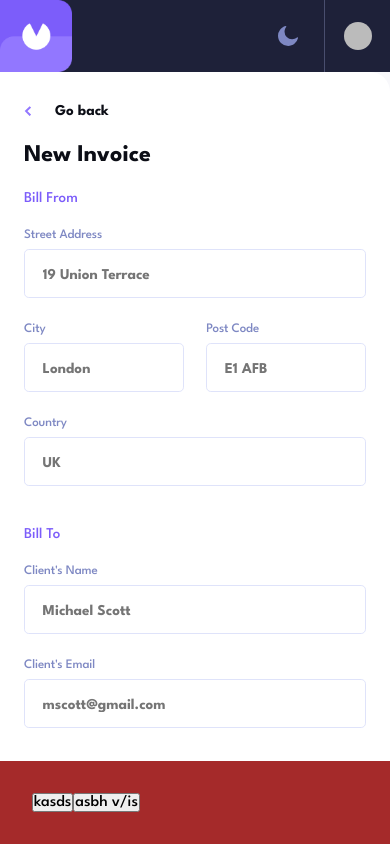
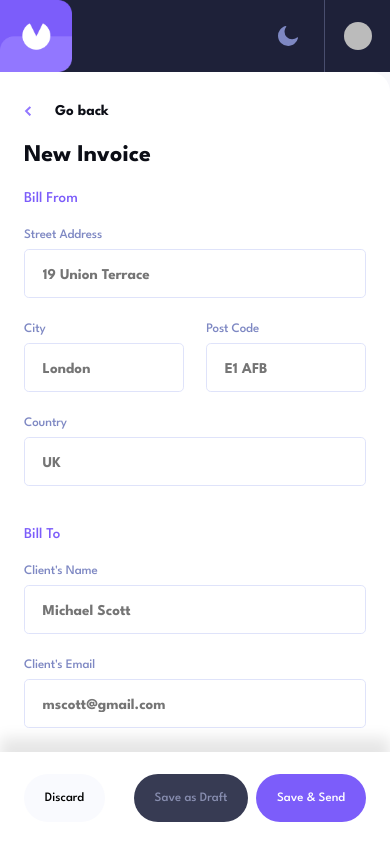
Before and after one commit to Kl3va/Invoice-Orbit, a React (Vite) app in the folder frontend/: page / in a window 390 px wide. Shown: the top 844 px of the page. Built offline with nearby package versions, Linux system fonts and the light colour scheme; no server answers; sample sign-in values are in the browser's storage; some icons are missing.

Commit message:
feat: form fully responsive

```diff
--- a/frontend/src/components/Main-Form/MainFormTemplate.tsx
+++ b/frontend/src/components/Main-Form/MainFormTemplate.tsx
@@ -2,16 +2,22 @@ import GobackButton from 'components/GobackButton/GobackButton'
 import {
   CurrencyContainer,
   DateAndTermsContainer,
+  DiscardButton,
+  DraftButton,
   FormButtonsContainer,
   FormInvoiceContainer,
   GobackFormBtnWrapper,
   InvoiceFormContainer,
+  ItemListHeading,
   ItemListWrapper,
   ListContainer,
   LocationContainer,
+  SubmitButtonsContainer,
 } from 'components/Main-Form/MainFormTemplateStyles'
 
 const MainFormTemplate = () => {
+  const isEditing = false
+
   return (
     <FormInvoiceContainer>
       <GobackFormBtnWrapper>
@@ -88,9 +94,11 @@ const MainFormTemplate = () => {
             <div>
               <label>Payment Terms</label>
               <select name='terms' id='terms' required>
-                <option value='select'>Select Payment Terms</option>
+                <option value='' hidden>
+                  Select Payment Terms
+                </option>
                 <option value='1'>Next 1 day</option>
-                <option value='7'>Next 7 day</option>
+                <option value='7'>Next 7 days</option>
                 <option value='14'>Next 14 days</option>
                 <option value='30'>Next 30 days</option>
               </select>
@@ -105,7 +113,9 @@ const MainFormTemplate = () => {
           <CurrencyContainer>
             <label>Currency</label>
             <select name='terms' id='terms' required>
-              <option value='select'>Select Currency</option>
+              <option value='' hidden>
+                Select Currency
+              </option>
               <option value='naira'>₦: Naira</option>
               <option value='dollar'>$: Dollar</option>
               <option value='pound'>£: Pound</option>
@@ -116,6 +126,12 @@ const MainFormTemplate = () => {
 
         <ItemListWrapper>
           <legend>Item List</legend>
+          <ItemListHeading>
+            <h3>Item Name</h3>
+            <h3>Qty.</h3>
+            <h3>Price</h3>
+            <h3>Total</h3>
+          </ItemListHeading>
           <ListContainer>
             <div>
               <label>Item Name</label>
@@ -141,7 +157,7 @@ const MainFormTemplate = () => {
               <path
                 d='M11.583 3.556v10.666c0 .982-.795 1.778-1.777 1.778H2.694a1.777 1.777 0 01-1.777-1.778V3.556h10.666zM8.473 0l.888.889h3.111v1.778H.028V.889h3.11L4.029 0h4.444z'
                 fill='#888EB0'
-                fill-rule='nonzero'
+                fillRule='nonzero'
               />
             </svg>
           </ListContainer>
@@ -171,7 +187,7 @@ const MainFormTemplate = () => {
               <path
                 d='M11.583 3.556v10.666c0 .982-.795 1.778-1.777 1.778H2.694a1.777 1.777 0 01-1.777-1.778V3.556h10.666zM8.473 0l.888.889h3.111v1.778H.028V.889h3.11L4.029 0h4.444z'
                 fill='#888EB0'
-                fill-rule='nonzero'
+                fillRule='nonzero'
               />
             </svg>
           </ListContainer>
@@ -180,8 +196,18 @@ const MainFormTemplate = () => {
         </ItemListWrapper>
 
         <FormButtonsContainer>
-          <button>kasds</button>
-          <button>asbh v/is</button>
+          {isEditing ? (
+            <SubmitButtonsContainer>
+              <button>Cancel</button>
+              <button>Save Changes</button>
+            </SubmitButtonsContainer>
+          ) : (
+            <SubmitButtonsContainer>
+              <DiscardButton>Discard</DiscardButton>
+              <DraftButton>Save as Draft</DraftButton>
+              <button>Save & Send</button>
+            </SubmitButtonsContainer>
+          )}
         </FormButtonsContainer>
       </InvoiceFormContainer>
     </FormInvoiceContainer>
--- a/frontend/src/components/Main-Form/MainFormTemplateStyles.ts
+++ b/frontend/src/components/Main-Form/MainFormTemplateStyles.ts
@@ -1,4 +1,5 @@
 import styled from 'styled-components'
+import { QUERIES } from 'styles/mediaQueries'
 
 export const FormInvoiceContainer = styled.div`
   position: fixed;
@@ -23,8 +24,9 @@ export const GobackFormBtnWrapper = styled.div`
 `
 
 export const InvoiceFormContainer = styled.form`
-  height: calc(100% - 16rem);
+  height: calc(100% - 15rem);
   overflow-y: scroll;
+  padding-bottom: 3rem;
 
   display: grid;
   gap: 2.56rem;
@@ -75,6 +77,24 @@ export const ItemListWrapper = styled.fieldset`
   }
 `
 
+export const ItemListHeading = styled.div`
+  display: none;
+
+  h3 {
+    color: var(--color-font-400);
+    font-size: var(--font-size-mini);
+    font-weight: 500;
+  }
+
+  @media ${QUERIES.mobileLarge} {
+    display: grid;
+    grid-template-columns:
+      13.38rem minmax(min-content, 4rem) minmax(min-content, 6.25rem)
+      auto;
+    gap: 1rem;
+  }
+`
+
 export const LocationContainer = styled.div`
   display: grid;
   grid-template-columns: 1fr 1fr;
@@ -83,28 +103,62 @@ export const LocationContainer = styled.div`
   & > :last-child {
     grid-column: span 2;
   }
+
+  @media ${QUERIES.mobileLarge} {
+    grid-template-columns: 1fr 1fr 1fr;
+
+    & > :last-child {
+      grid-column: 3 / 4;
+    }
+  }
 `
 export const DateAndTermsContainer = styled.div`
   display: grid;
   gap: 1.56rem;
+
+  @media ${QUERIES.mobileLarge} {
+    grid-template-columns: 1fr 1fr;
+  }
 `
 export const CurrencyContainer = styled.div`
   width: 10rem;
 `
 export const ListContainer = styled.div`
   display: grid;
-  grid-template-columns: 4rem 6.25rem auto fit-content(13px);
+  grid-template-columns: minmax(min-content, 4rem) minmax(min-content, 6.25rem) auto fit-content(
+      13px
+    );
   grid-template-rows: auto auto;
   gap: 1rem;
+
+  @media ${QUERIES.mobileLarge} {
+    grid-template-columns:
+      13.38rem minmax(min-content, 4rem) minmax(min-content, 6.25rem)
+      auto fit-content(13px);
+    grid-template-rows: auto;
+
+    label {
+      display: none;
+    }
+  }
 
   & > :first-child {
     grid-column: 1 / -1;
     grid-row: 1 / 2;
+
+    @media ${QUERIES.mobileLarge} {
+      grid-column: 1 / 2;
+      grid-row: 1 / 2;
+    }
   }
 
   & > :nth-child(4) {
     display: grid;
     grid-template-rows: min-content auto;
+
+    @media ${QUERIES.mobileLarge} {
+      align-self: center;
+    }
 
     p {
       align-self: center;
@@ -117,18 +171,70 @@ export const ListContainer = styled.div`
   & > :last-child {
     align-self: center;
     margin-top: 1rem;
+
+    @media ${QUERIES.mobileLarge} {
+      margin-top: 0;
+    }
   }
 `
 
 export const FormButtonsContainer = styled.div`
   position: fixed;
-  background-color: brown;
+  background-color: var(--color-bg-300);
   bottom: 0;
   left: 0;
   width: min(100%, 38.56rem);
+  box-shadow: 0 -14px 14px rgba(0, 0, 0, 0.1);
+  z-index: 95;
+  padding: 1.38rem 1.5rem;
+`
 
-  z-index: 95;
-  padding: 2rem;
+export const SubmitButtonsContainer = styled.div`
+  display: flex;
+  gap: 0.5rem;
+  justify-content: flex-end;
 
-  // display: none;
+  button {
+    border: none;
+    border-radius: 6.25rem;
+    font-weight: 500;
+    font-size: 0.8rem;
+    height: 3rem;
+    padding-inline: 0.7rem;
+    cursor: pointer;
+    transition: opacity ease-in 0.2s;
+
+    &:hover {
+      opacity: 0.6;
+    }
+
+    @media ${QUERIES.mobileMini} {
+      padding-inline: 1.3rem;
+      font-size: 0.8rem;
+    }
+
+    @media ${QUERIES.mobile} {
+      padding-inline: 1.5rem;
+      font-weight: 700;
+      font-size: 0.94rem;
+    }
+  }
+
+  & > :first-child {
+    background-color: var(--color-bg-400);
+    color: var(color-font-300);
+  }
+
+  & > :last-child {
+    background-color: var(--color-accent-100);
+    color: var(--color-font-normal);
+  }
 `
+
+export const DiscardButton = styled.button`
+  margin-right: auto;
+`
+export const DraftButton = styled.button`
+  background-color: var(--color-bg-200);
+  color: var(--color-font-500);
+`
```
